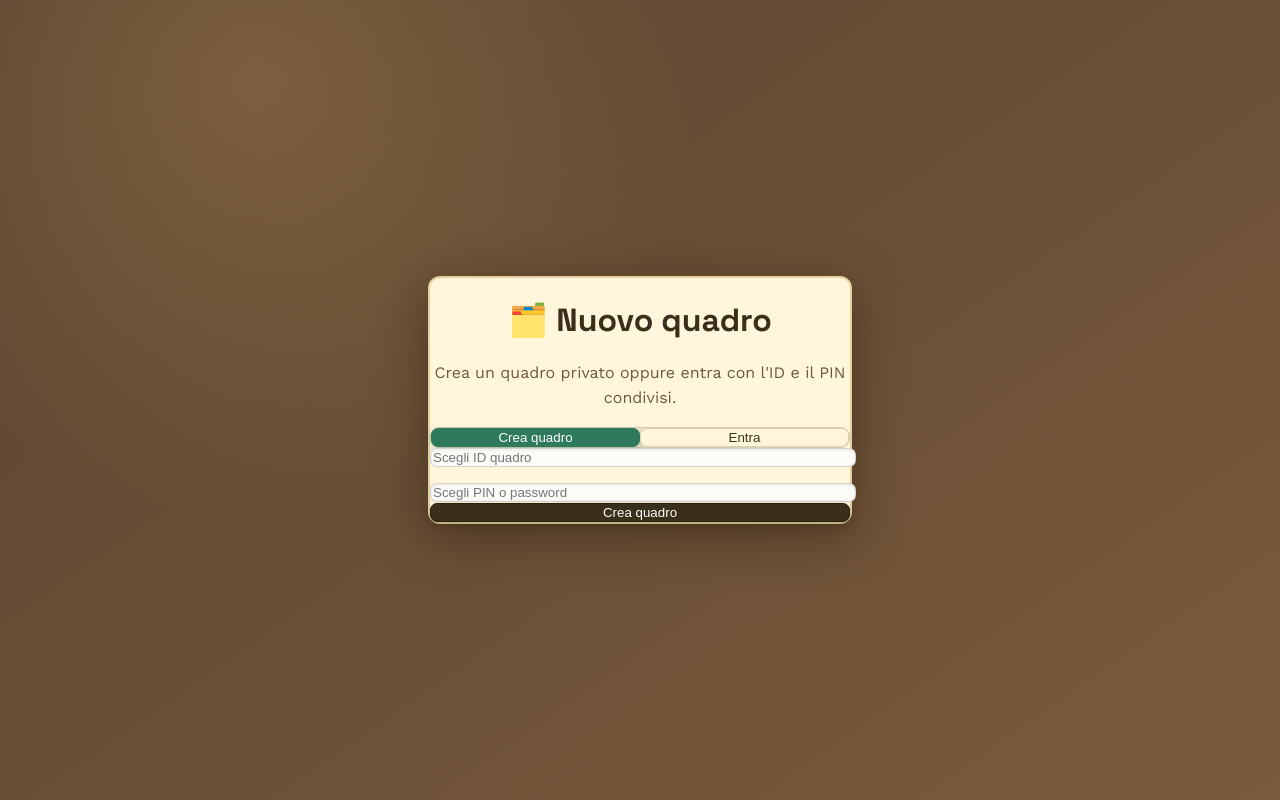
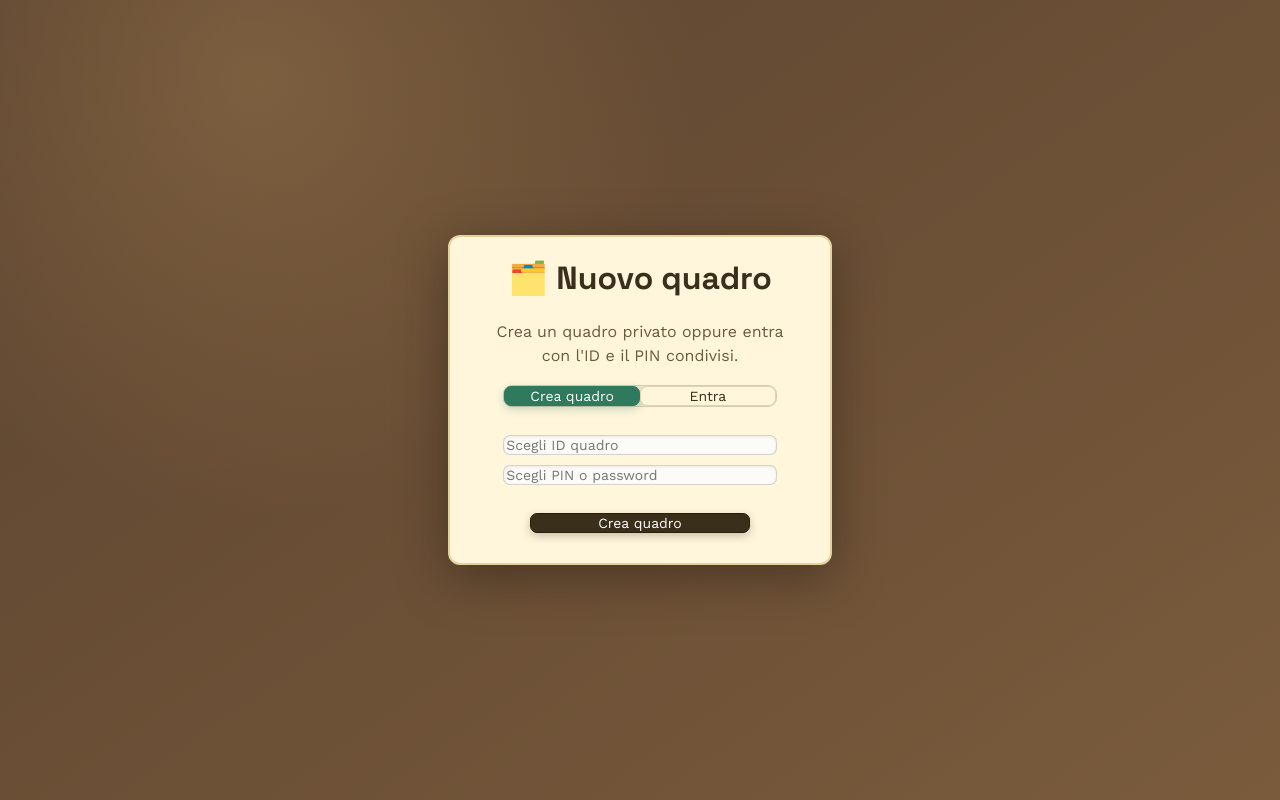
Before and after one commit to giacomofoschii/ui-quadrocapi, a Next.js app: page / in a window 1280 px wide. Built offline with nearby package versions, Linux system fonts and the light colour scheme; what @liveblocks/react would draw is missing.

Commit message:
feat: udate style for login

```diff
--- a/src/app/globals.css
+++ b/src/app/globals.css
@@ -333,11 +333,17 @@ button[class*='border-[#2E6E9E]'] {
 }
 
 .session-gate-tabs {
+  margin-bottom: 28px;
+  margin-right: auto;
+  margin-left: auto;
+  box-sizing: border-box;
   background: rgba(58, 47, 26, 0.08);
   border: 1px solid rgba(58, 47, 26, 0.14);
 }
 
 .session-gate-tab {
+  box-sizing: border-box;
+  font-size: 14px;
   border-color: rgba(58, 47, 26, 0.18);
   background: var(--tag-bg);
   color: #3a2f1a;
@@ -350,7 +356,7 @@ button[class*='border-[#2E6E9E]'] {
 
 .session-gate-tab:hover {
   transform: translateY(-1px);
-  background: #fffaf0;
+  background: #e4d19c;
 }
 
 .session-gate-tab-active {
@@ -360,13 +366,21 @@ button[class*='border-[#2E6E9E]'] {
   box-shadow: 0 3px 8px rgba(47, 122, 92, 0.28);
 }
 
+.session-gate-tab-active:hover {
+  background: #256249;
+}
+
 .session-gate-fields {
+  margin-top: 28px;
   display: flex;
   flex-direction: column;
-  gap: 16px;
+  gap: 10px;
 }
 
 .session-gate-input {
+  box-sizing: border-box;
+  min-width: 0;
+  font-size: 14px;
   border: 1px solid rgba(58, 47, 26, 0.2);
   background: var(--paper);
   color: var(--ink);
@@ -380,6 +394,12 @@ button[class*='border-[#2E6E9E]'] {
 }
 
 .session-gate-submit {
+  box-sizing: border-box;
+  display: block;
+  margin-right: auto;
+  margin-left: auto;
+  font-size: 14px;
+  margin-top: 28px;
   border: 1px solid #2a1f0a;
   background: #3a2f1a;
   color: white;
@@ -388,6 +408,12 @@ button[class*='border-[#2E6E9E]'] {
   transition:
     background 0.2s ease,
     transform 0.2s ease;
+}
+
+.session-gate-tab,
+.session-gate-input,
+.session-gate-submit {
+  font-family: 'Work Sans', sans-serif;
 }
 
 .session-gate-submit:hover:not(:disabled) {
--- a/src/app/page.tsx
+++ b/src/app/page.tsx
@@ -108,63 +108,66 @@ function SessionGate({
     <main className="session-gate min-h-screen flex items-center justify-center p-5">
       <form
         onSubmit={submit}
-        className="session-gate-card w-full max-w-[420px] rounded-[12px] p-8 text-[var(--ink)]"
+        className="session-gate-card w-full max-w-[380px] rounded-[12px] px-6 pt-6 text-[var(--ink)]"
+        style={{ paddingBottom: 30 }}
       >
         <h1 className="m-0 text-center font-['Space_Grotesk'] text-3xl font-bold text-[#3a2f1a]">
           🗂️ Nuovo quadro
         </h1>
-        <p className="mb-8 mt-3 text-center font-['Work_Sans'] text-sm leading-[1.55] text-[#6b5a3c]">
+        <p className="mx-auto mb-8 mt-3 w-[80%] text-center font-['Work_Sans'] text-sm leading-[1.55] text-[#6b5a3c]">
           Crea un quadro privato oppure entra con l&apos;ID e il PIN condivisi.
         </p>
-        <div className="session-gate-tabs mb-7 flex gap-2 rounded-[9px] p-1.5">
+        <div className="session-gate-tabs w-[72%] self-center flex gap-1.5 rounded-[9px] p-1">
           <button
             type="button"
             onClick={() => setMode('create')}
-            className={`session-gate-tab flex-1 rounded-[7px] border px-3 py-2.5 font-bold ${mode === 'create' ? 'session-gate-tab-active' : ''}`}
+            className={`session-gate-tab flex-1 rounded-[7px] border px-2 py-2 font-bold ${mode === 'create' ? 'session-gate-tab-active' : ''}`}
           >
             Crea quadro
           </button>
           <button
             type="button"
             onClick={() => setMode('join')}
-            className={`session-gate-tab flex-1 rounded-[7px] border px-3 py-2.5 font-bold ${mode === 'join' ? 'session-gate-tab-active' : ''}`}
+            className={`session-gate-tab flex-1 rounded-[7px] border px-2 py-2 font-bold ${mode === 'join' ? 'session-gate-tab-active' : ''}`}
           >
             Entra
           </button>
         </div>
         {mode === 'join' && (
-          <div className="session-gate-fields mt-7">
+          <div className="session-gate-fields">
             <input
               value={sessionId}
               onChange={(event) => setSessionId(event.target.value)}
               placeholder="ID quadro"
               required
-              className="session-gate-input w-full rounded-[7px] px-3 py-3 outline-none"
+              className="session-gate-input mx-auto w-[72%] rounded-[7px] px-2.5 py-2.5 outline-none"
             />
             <input
+              type="password"
               value={pin}
               onChange={(event) => setPin(event.target.value)}
               placeholder="PIN o password"
               required
-              className="session-gate-input w-full rounded-[7px] px-3 py-3 outline-none"
+              className="session-gate-input mx-auto w-[72%] rounded-[7px] px-2.5 py-2.5 outline-none"
             />
           </div>
         )}
         {mode === 'create' && (
-          <div className="session-gate-fields mt-7">
+          <div className="session-gate-fields">
             <input
               value={sessionId}
               onChange={(event) => setSessionId(event.target.value)}
               placeholder="Scegli ID quadro"
               required
-              className="session-gate-input w-full rounded-[7px] px-3 py-3 outline-none"
+              className="session-gate-input mx-auto w-[72%] rounded-[7px] px-2.5 py-2.5 outline-none"
             />
             <input
+              type="password"
               value={pin}
               onChange={(event) => setPin(event.target.value)}
               placeholder="Scegli PIN o password"
               required
-              className="session-gate-input w-full rounded-[7px] px-3 py-3 outline-none"
+              className="session-gate-input mx-auto w-[72%] rounded-[7px] px-2.5 py-2.5 outline-none"
             />
           </div>
         )}
@@ -174,7 +177,7 @@ function SessionGate({
         <button
           type="submit"
           disabled={loading}
-          className="session-gate-submit mt-7 w-full rounded-[7px] px-4 py-3.5 font-bold disabled:opacity-60"
+          className="session-gate-submit w-[58%] rounded-[7px] px-3 py-2.5 font-bold disabled:opacity-60"
         >
           {loading
             ? 'Controllo...'
```
